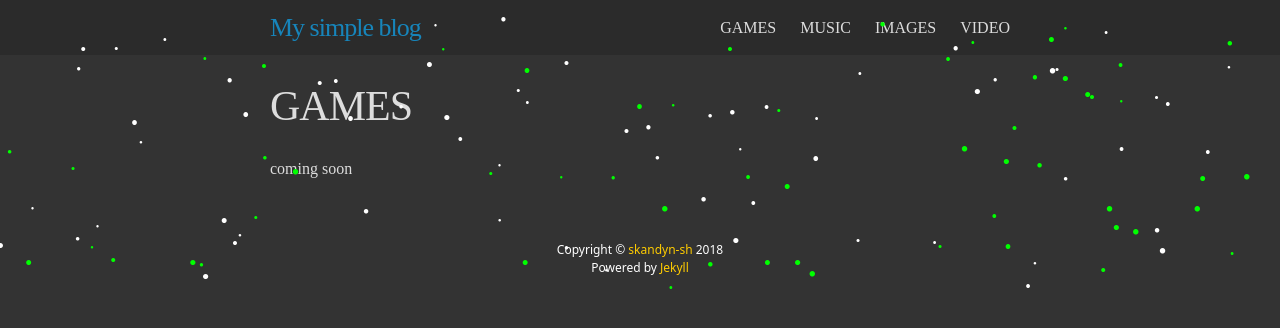
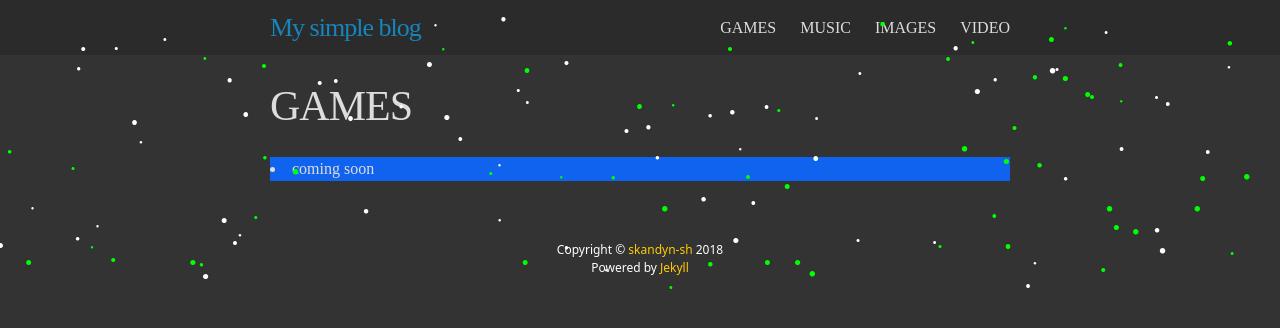
Before and after one commit to skandyn-sh/skandyn-sh.github.io, a Jekyll site: the page built from games.html, in a window 1280 px wide. Shown: the top 328 px of the page. Built offline with Jekyll 4.4.1, drawn with Linux system fonts in a browser that asks for light colours; nearby versions of some CDN libraries; library files that are not in the unit come from our copies; comment, search, counter and statistics services are not loaded.

Commit message:
Update games.html

```diff
--- a/games.html
+++ b/games.html
@@ -3,5 +3,6 @@ layout: page
 title: GAMES
 permalink: /games/
 ---
+<li style="background-color: #0F63EE;">
 
 coming soon
```
